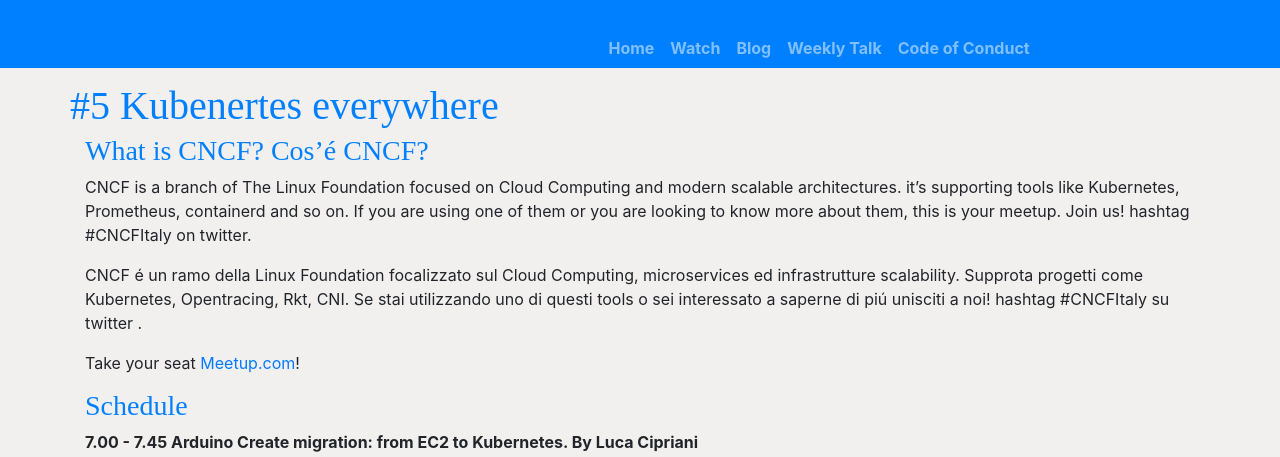
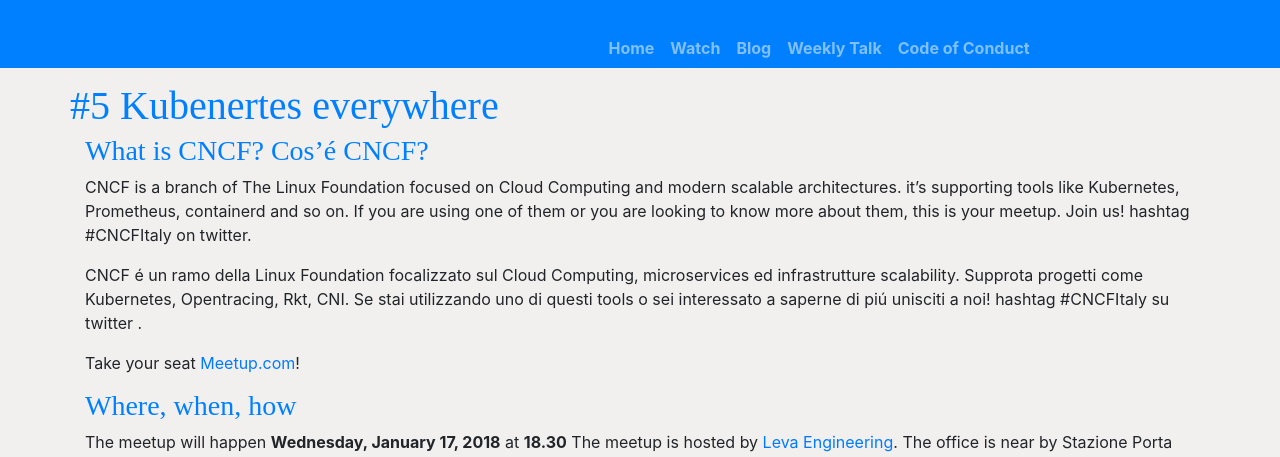
Before and after one commit to xrmx/devcampy.com, a Jekyll site: the page built from _posts/2018-01-07-cncf-meetup-kubernetes-everywhere.markdown, in a window 1280 px wide and 1400 px high. Shown: the top 457 px of the window. Built offline with Jekyll 4.4.1, drawn with Linux system fonts in a browser that asks for light colours; nearby versions of some CDN libraries; some web fonts are replaced; some of the changed text lies outside the part shown.

Commit message:
Added location info

```diff
--- a/_posts/2018-01-07-cncf-meetup-kubernetes-everywhere.markdown
+++ b/_posts/2018-01-07-cncf-meetup-kubernetes-everywhere.markdown
@@ -24,7 +24,19 @@
 Take your seat
 [Meetup.com](https://www.meetup.com/CNCF-Italy/events/243039837/)!
 
+### Where, when, how
+The meetup will happen **Wednesday, January 17, 2018** at **18.30**
+The meetup is hosted by [Leva Engineering](http://leva.io). The office is near
+by Stazione Porta Nuova. Precisely **Via Gioberti, 18, Torino, Metropolitan City of Turin**.
+
+<iframe
+src="https://www.google.com/maps/embed?pb=!1m18!1m12!1m3!1d2818.1642894296047!2d7.672262715718153!3d45.06217826819885!2m3!1f0!2f0!3f0!3m2!1i1024!2i768!4f13.1!3m3!1m2!1s0x47886d6ad035afa9%3A0x5c9ddc0424dc58c0!2sVia+Vincenzo+Gioberti%2C+18%2C+10128+Torino+TO!5e0!3m2!1sen!2sit!4v1515324545670"
+width="600" height="450" frameborder="0" style="border:0"
+allowfullscreen></iframe>
+
 ### Schedule
+
+**6.30 Welcome the door is open.**
 
 **7.00 - 7.45 Arduino Create migration: from EC2 to Kubernetes. By Luca Cipriani**
 
```
